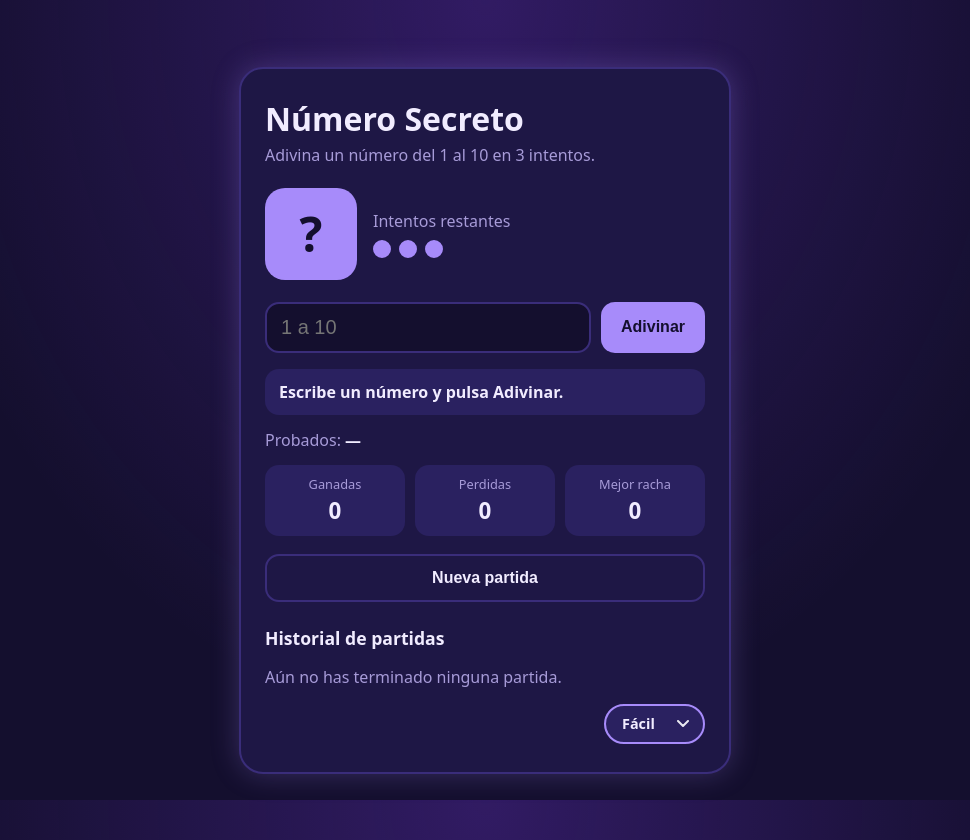
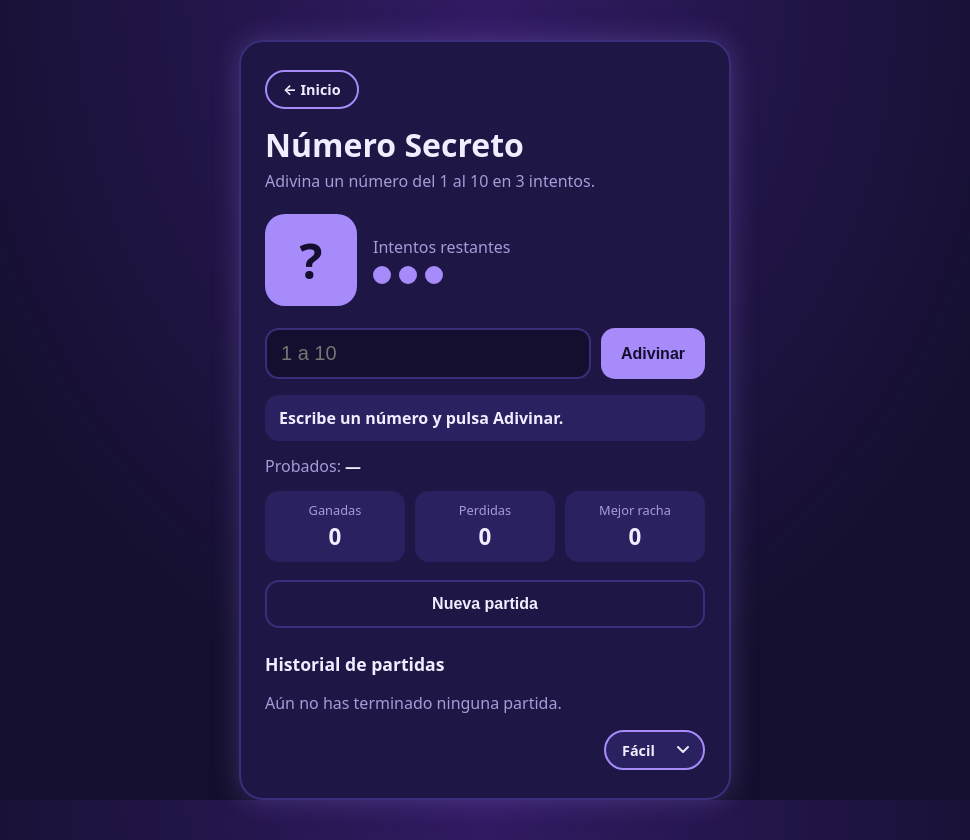
Before and after one commit to williemedina588-a11y/Juego-Numerico, a plain HTML site: page juego/index.html in a window 1280 px wide. Shown: the whole page, without its empty margins (155-1125 px from the left). Drawn offline with Linux system fonts and the light colour scheme.

Commit message:
Botón Inicio en el juego

```diff
--- a/juego/css/style.css
+++ b/juego/css/style.css
@@ -523,3 +523,22 @@ body main.vibrar {
     animation-name: cartel-fade !important;
   }
 }
+
+.btn-inicio {
+  display: inline-block;
+  margin-bottom: 14px;
+  padding: 8px 16px;
+  border: 2px solid var(--acento);
+  border-radius: 999px;
+  color: var(--texto);
+  text-decoration: none;
+  font-size: 0.9rem;
+  font-weight: bold;
+  transition: background-color 0.3s, color 0.3s;
+}
+
+.btn-inicio:hover,
+.btn-inicio:focus-visible {
+  background: var(--acento);
+  color: var(--sobre-acento);
+}
--- a/juego/index.html
+++ b/juego/index.html
@@ -12,6 +12,7 @@
   <div id="cartel" class="cartel" aria-hidden="true"></div>
 
   <main>
+        <a class="btn-inicio" href="../index.html">← Inicio</a>
     <h1>Número Secreto</h1>
     <p class="subtitulo" id="subtitulo">Adivina un número del 1 al 10 en 3 intentos.</p>
 
```
